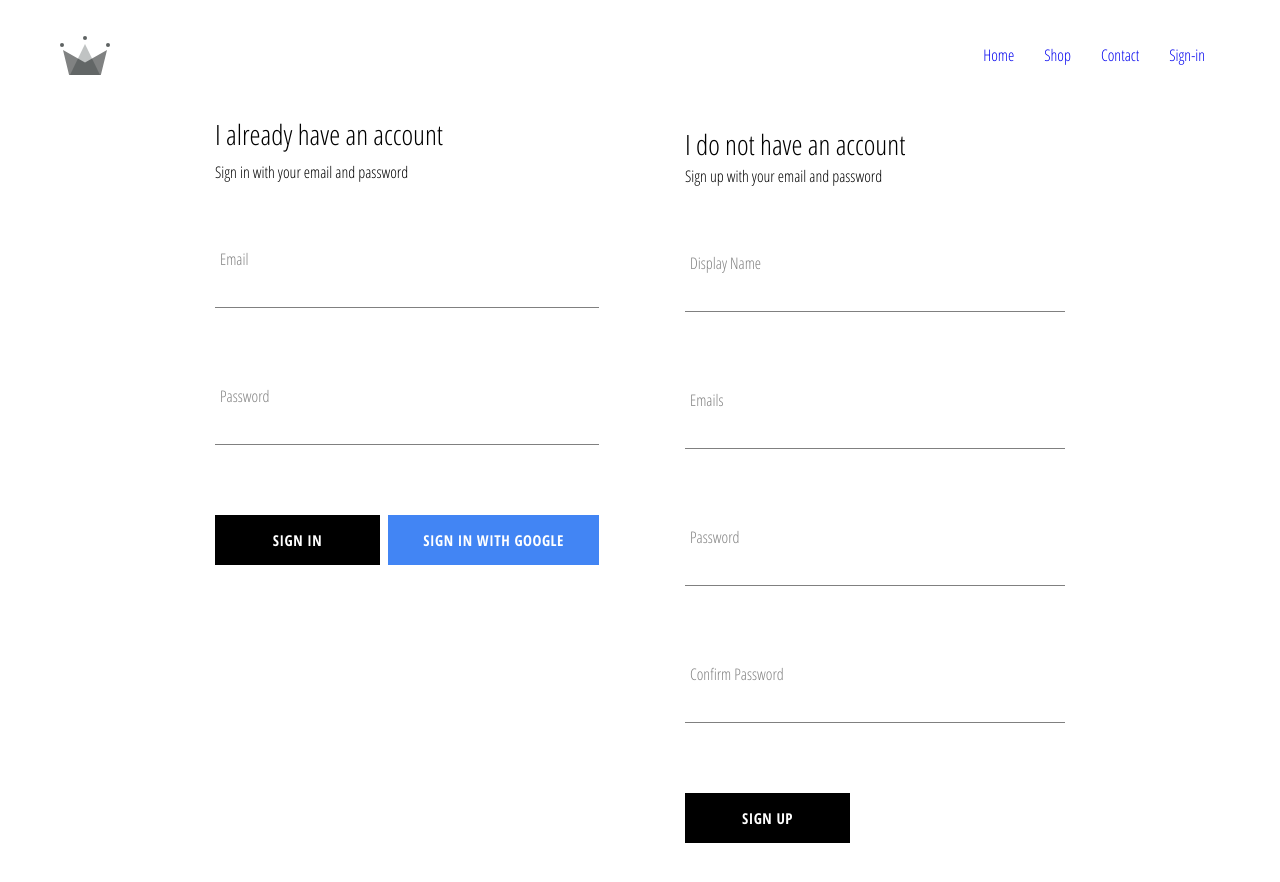
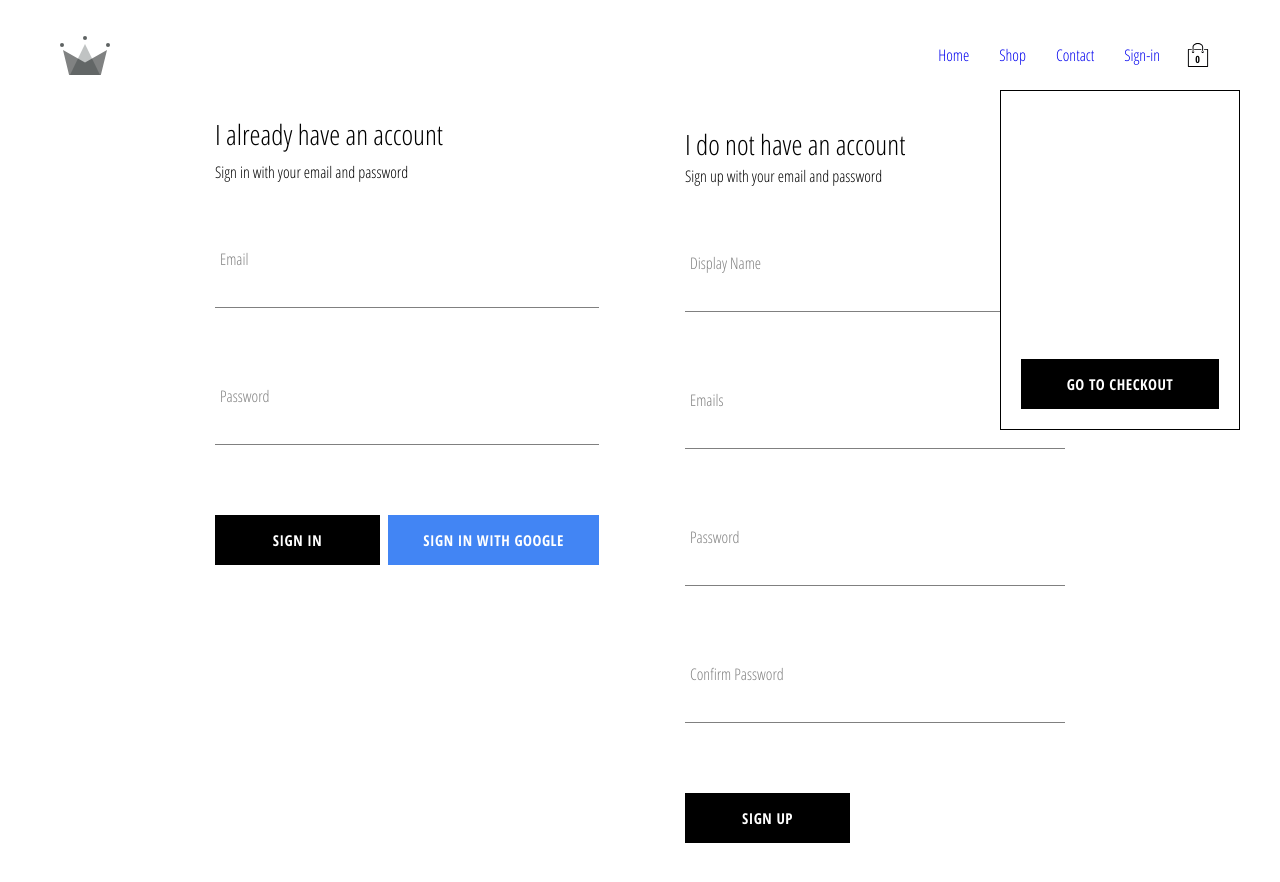
Before and after one commit to stubbystudios-zz/crown-store, a React (Create React App) app: page /signin in a window 1280 px wide. Shown: the top 882 px of the page. Built offline with nearby package versions, Linux system fonts and the light colour scheme; no server answers.

Commit message:
Cart icon and dropdown components

```diff
--- /dev/null
+++ b/src/components/CartDropdown/CartDropdown.jsx
@@ -0,0 +1,11 @@
+import React from 'react';
+import './CartDropdown.scss';
+import CustomButton from '../CustomButton/CustomButton';
+
+const CartDropdown = () =>
+  <section className='cart-dropdown'>
+    <ul className='cart-items' />
+    <CustomButton>Go to checkout</CustomButton>
+  </section>
+
+export default CartDropdown;
--- /dev/null
+++ b/src/components/CartDropdown/CartDropdown.scss
@@ -0,0 +1,24 @@
+.cart-dropdown {
+  position: absolute;
+  width: 240px;
+  height: 340px;
+  display: flex;
+  flex-direction: column;
+  padding: 20px;
+  border: 1px solid black;
+  background-color: white;
+  top: 90px;
+  right: 40px;
+  z-index: 600;
+
+  .cart-items {
+    height: 240px;
+    display: flex;
+    flex-direction: column;
+    overflow: scroll;
+  }
+
+  button {
+    margin-top: auto;
+  }
+}
--- /dev/null
+++ b/src/components/CartIcon/CartIcon.jsx
@@ -0,0 +1,14 @@
+import React from 'react';
+import './CartIcon.scss';
+import { ReactComponent as ShoppingIcon } from '../../images/shopping-icon.svg';
+
+const CartIcon = () => {
+  return (
+    <i className='cart-icon'>
+      <ShoppingIcon className='shopping-icon' />
+      <span className='item-count'>0</span>
+    </i>
+  )
+};
+
+export default CartIcon;
--- /dev/null
+++ b/src/components/CartIcon/CartIcon.scss
@@ -0,0 +1,21 @@
+.cart-icon {
+  width: 45px;
+  height: 45px;
+  position: relative;
+  display: flex;
+  align-items: center;
+  justify-content: center;
+  cursor: pointer;
+
+  .shopping-icon {
+    width: 24px;
+    height: 24px;
+  }
+
+  .item-count {
+    position: absolute;
+    font-size: 10px;
+    font-weight: bold;
+    bottom: 14px;
+  }
+}
--- a/src/components/Header/Header.jsx
+++ b/src/components/Header/Header.jsx
@@ -4,6 +4,8 @@ import './Header.scss';
 import { auth } from '../../firebase/firebase.utils';
 import { Link } from 'react-router-dom';
 import { ReactComponent as Logo } from '../../images/logo.svg';
+import CartIcon from '../CartIcon/CartIcon';
+import CartDropdown from '../CartDropdown/CartDropdown';
 
 const Header = ({ currentUser }) => {
   return (
@@ -19,7 +21,9 @@ const Header = ({ currentUser }) => {
           ? <div className='nav-item' onClick={() => auth.signOut()}>Sign out</div>
           : <Link className='nav-item' to='/signin'>Sign-in</Link>
         }
+        <CartIcon />
       </nav>
+      <CartDropdown />
     </header>
   )
 };
```
Also changed, not shown: src/images/shopping-icon.svg (added).
